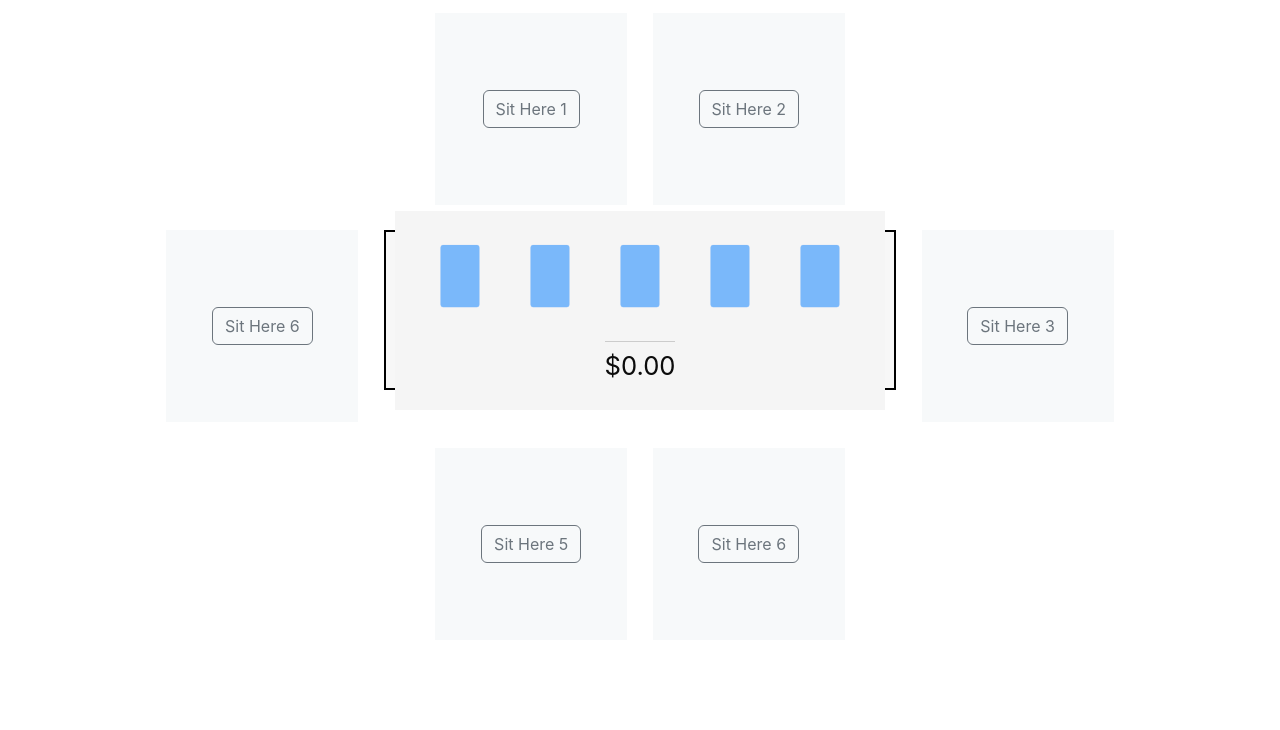
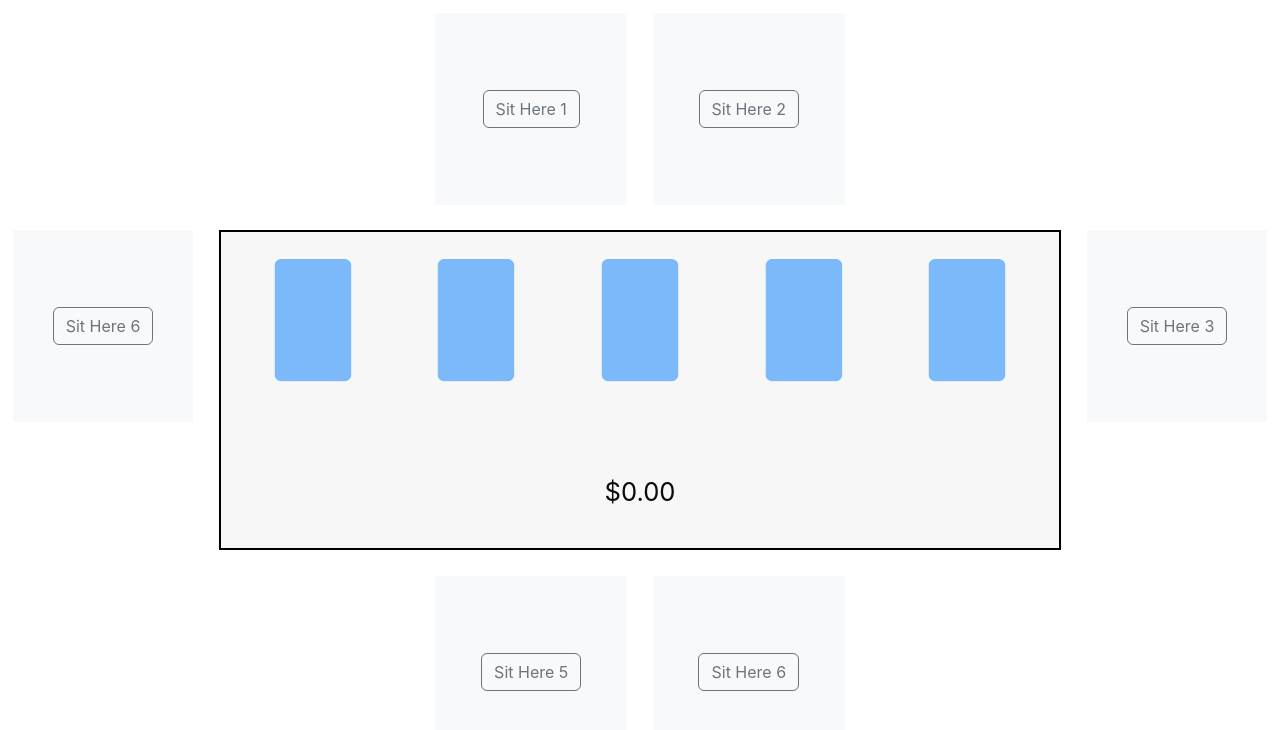
Before and after one commit to bcsurf2822/parsityPoker, a React (Create React App) app in the folder client/: page /poker-room in a window 1280 px wide. Shown: the top 730 px of the page. Built offline with nearby package versions, Linux system fonts and the light colour scheme; no server answers.

Commit message:
adjusted cards to make them properly visible to user

```diff
--- a/client/src/index.css
+++ b/client/src/index.css
@@ -198,9 +198,16 @@ code {
   margin: 1vw; /* Spacing between elements */
 }
 
+/*all has to do with everything inside of the rectangle pot and the cards*/
+:root {
+  --card-width: 33%; /* Increase card width further */
+  --card-height: auto;
+}
+
 .responsive-rectangle {
-  width: 40vw;
-  height: 20vh;
+  width: 70vw; /* Further increase the width to accommodate larger cards */
+  height: 40vh; /* Further increase the height */
+  padding-bottom: 5vh; /* Maintain some space at the bottom */
   background-color: #f7f7f7;
   color: rgb(12, 12, 12);
   display: flex;
@@ -209,48 +216,47 @@ code {
   border: 2px solid #000000;
   font-size: 2vw;
   margin: 1vw; /* Spacing between elements */
+  box-sizing: border-box;
+  position: relative;
 }
 
 .rectangle-content {
   display: flex;
   flex-direction: column;
   align-items: center;
-  padding: 20px;
-  background-color: #f5f5f5; /* Example background color */
-}
-
-:root {
-  --card-width: 80px; /* Default card width */
-  --card-height: auto; /* Default card height (auto maintains aspect ratio) */
+  width: 100%;
+  height: 100%;
+  padding: 10px;
 }
 
 .card-slots {
   display: flex;
-  justify-content: space-between;
+  justify-content: space-around; /* Space around cards evenly */
   width: 100%;
-  max-width: 500px; /* Adjust this to control the total width of the cards section */
-  margin-bottom: 20px;
+  max-width: 100%;
+  margin: 0;
+  height: auto;
+  overflow: hidden;
 }
 
 .card-slot {
   flex: 1;
-  padding: 5px;
+  max-width: var(--card-width); /* Maximize card width */
+  padding: 0 0.3vw; /* Minimize spacing between cards further */
   box-sizing: border-box;
 }
 
 .card-image {
-  width: var(--card-width);
-  height: var(--card-height);
-  max-width: 100px; /* Adjust the size of the card image */
+  width: 100%; /* Make the image fill the slot */
+  height: auto;
   object-fit: contain;
-}
-
-.card-slot:first-child {
-  border-left: none; /* Remove left border for the first slot */
 }
 
 .amount-display {
   text-align: center;
-  padding: 5px 0; /* Padding for the amount display area */
-  border-top: 1px solid #ccc; /* Separate the amount display from placeholders */
+  padding: 5px 0;
+
+  width: 100%;
+  position: absolute;
+  bottom: 4vh; /* Adjust to stay above the bottom */
 }
```
